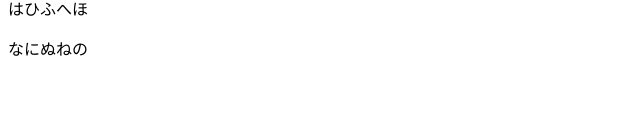
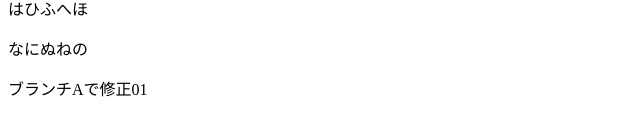
Before and after one commit to zd2C26/firsttest2, a plain HTML site: page index.html in a window 1280 px wide. Shown: the part 237-372 px from the top of the page, without its empty margins (0-640 px from the left). Drawn offline with Linux system fonts and the light colour scheme.

Commit message:
ブランチAで修正01

```diff
--- a/index.html
+++ b/index.html
@@ -11,5 +11,6 @@
     <h1>まみむめも</h1>
     <p>はひふへほ</p>
     <p>なにぬねの</p>
+    <p>ブランチAで修正01</p>
 </body>
 </html>
```
